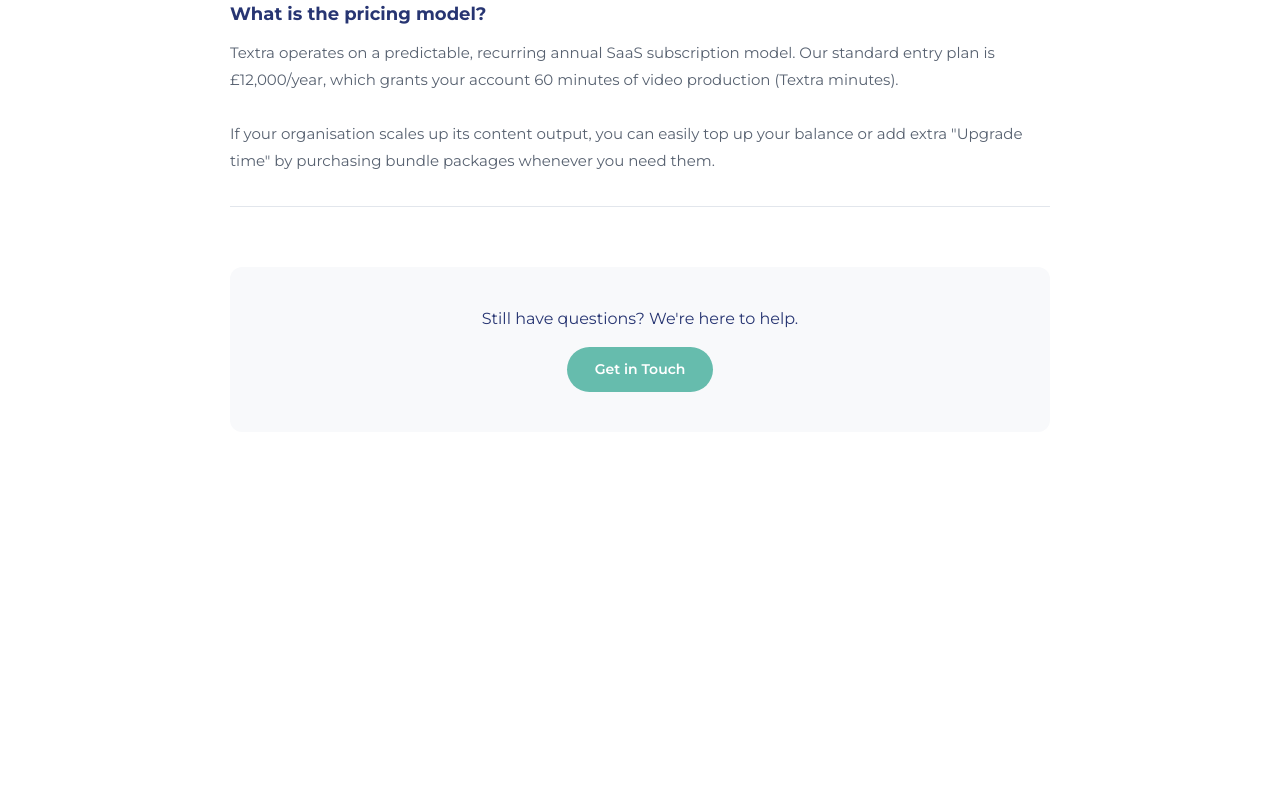
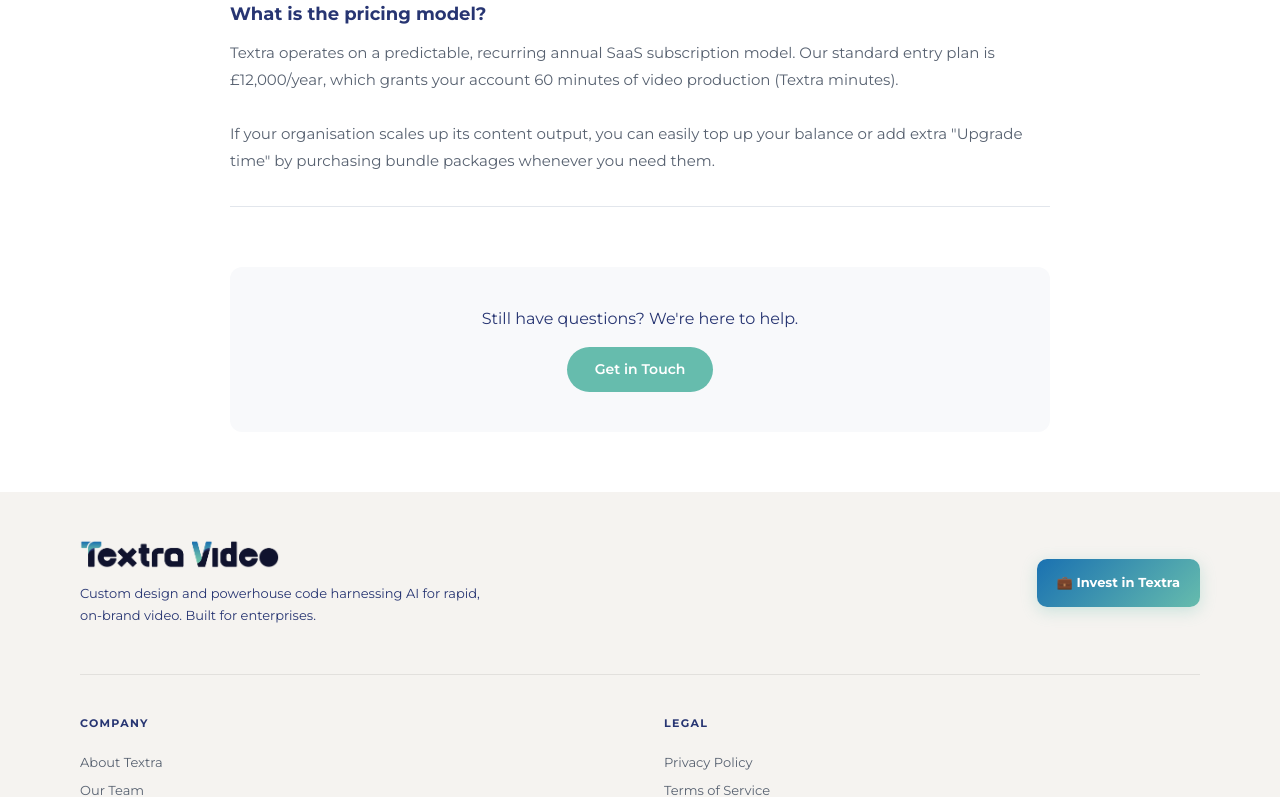
Before and after one commit to rajvalley-textra/textra-video, a Next.js app: page /faq in a window 1280 px wide. Shown: the part 2000-2797 px from the top of the page. Before the commit the page ends 2492 px from the top, so only its background shows below. Built offline with nearby package versions, Linux system fonts and the light colour scheme.

Commit message:
Add NavBar and Footer to FAQ page

```diff
--- a/app/faq/page.tsx
+++ b/app/faq/page.tsx
@@ -1,4 +1,11 @@
 import { C } from '@/lib/theme';
+import NavBar from '@/components/NavBar';
+import FooterSection from '@/components/FooterSection';
+
+export const metadata = {
+  title: 'FAQ | Textra Video',
+  description: 'Frequently asked questions about Textra Video platform, pricing, and video production process.',
+};
 
 export default function FAQPage() {
   const faqs = [
@@ -29,7 +36,9 @@ export default function FAQPage() {
   ];
 
   return (
-    <main style={{ minHeight: '100vh', background: '#fff', paddingTop: 80 }}>
+    <>
+      <NavBar />
+      <main style={{ minHeight: '100vh', background: '#fff', paddingTop: 80 }}>
       <section style={{ padding: '60px 40px', maxWidth: 900, margin: '0 auto' }}>
         <div style={{ marginBottom: 60 }}>
           <h1 style={{ fontSize: 48, fontWeight: 900, color: C.navy, lineHeight: 1.1, marginBottom: 16 }}>
@@ -77,5 +86,7 @@ export default function FAQPage() {
         </div>
       </section>
     </main>
+      <FooterSection />
+    </>
   );
 }
```
